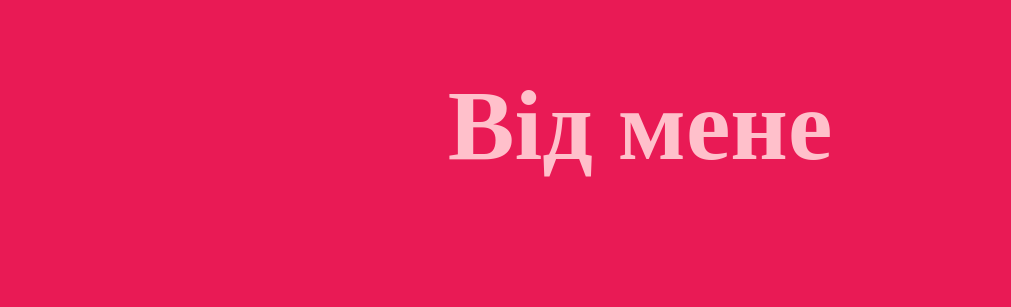
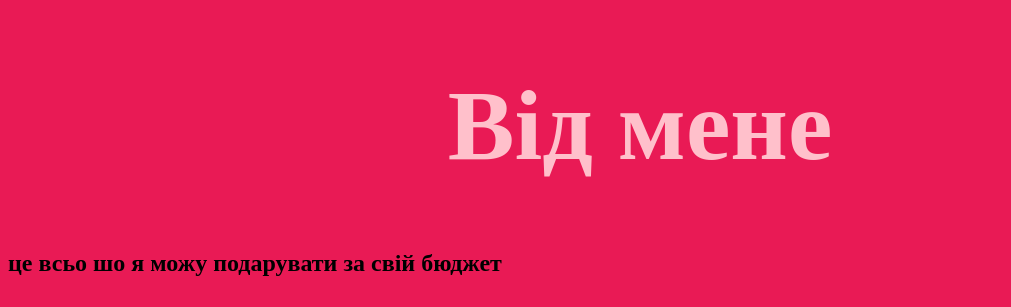
Before and after one commit to soo2Z1/-, a plain HTML site: page index.html in a window 1280 px wide. Shown: the part 493-800 px from the top of the page, without its empty margins (0-1011 px from the left). Drawn offline with Linux system fonts and the light colour scheme.

Commit message:
Update index.html

```diff
--- a/index.html
+++ b/index.html
@@ -8,6 +8,7 @@
 <img src="https://roza.km.ua/wp-content/uploads/2020/06/nebesa_love.png">
 <img src="https://i.pinimg.com/originals/ca/3e/5f/ca3e5ffc5e15082809eabac2a4439dce.png">
     <h1>Від мене</h1>
+    <h2>це всьо шо я можу подарувати за свій бюджет </h2>
   </main>
 </body>
 </html>
```
